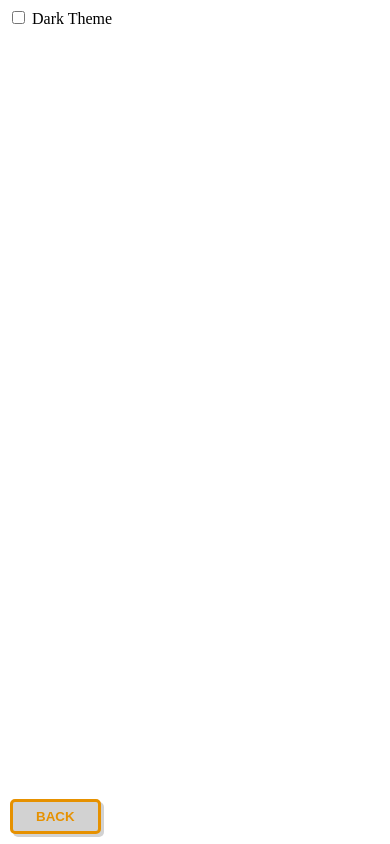
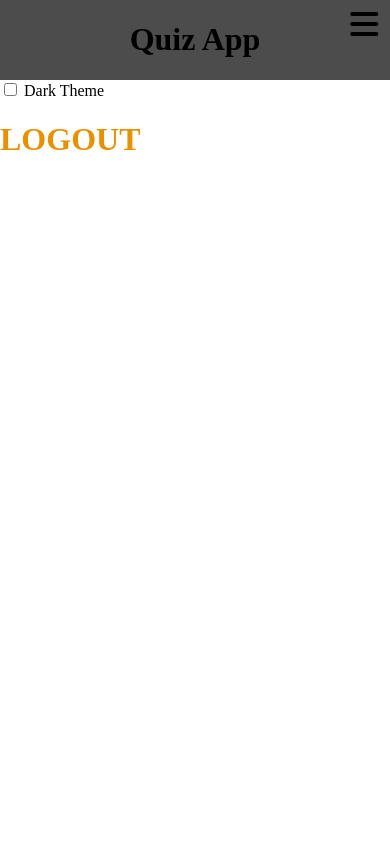
Before and after one commit to MelihKacan/Django-Quiz-App, a Django app: page /settings in a window 390 px wide. Run offline with Django 5.2, Linux system fonts and the light colour scheme; a user stored in the database is signed in; data comes from the database, SQL or seed files in the repository; both versions use the stored data as it was after the commit; some libraries are stand-ins or nearby versions.

Commit message:
Responsive Navbar Basics (Without Dark Mode Integration)

```diff
--- /dev/null
+++ b/django_quiz_app/static/css/navbar.css
@@ -0,0 +1,68 @@
+ul {
+    list-style-type: none;
+    margin: 0;
+    padding: 0;
+    overflow: hidden;
+    background-color: #4c4c4c;
+  }
+
+  li {
+    float: left;
+  }
+
+  li a {
+    display: block;
+    color: white;
+    text-align: center;
+    padding: 14px 16px;
+    text-decoration: none;
+    margin-bottom: 0;
+  }
+
+  li a:hover:not(.active) {
+    background-color: #5c5c5c;
+  }
+
+  .active {
+    background-color: rgb(255, 199, 103);
+  }
+
+  .active:hover{
+    background-color: rgb(255, 199, 103,0.9);
+  }
+body{
+    margin: 0px;
+}
+
+ul h1{
+  display: none;
+}
+ul i::before{
+  display: none;
+}
+
+@media only screen and (max-width:600px){
+  li{
+    display: none;
+  }
+  ul h1{
+    display: block;
+    text-align: center;
+  }
+  ul i::before{
+    display: inline-block;
+    right: 3%;
+    position: absolute;
+    top: 1%;
+    font-size: 32px;
+  }
+
+  ul a{
+    display: inline-block;
+    right: 0;
+    position: absolute;
+    top: 0;
+    font-size: 32px;
+    margin-bottom: 0;
+  }
+}
--- /dev/null
+++ b/django_quiz_app/static/js/navbar.js
@@ -0,0 +1,19 @@
+$(function(){
+    var click_counter = 0;
+
+    $("#logo_text").click(function(){
+        window.location.replace("/");
+    })
+
+    $("#3_horizontal_line").click(function(){
+        if(click_counter == 0){
+            $("li").css({"display":"block","float":"none"});
+            $("ul a").css({"top": "0", "right": "0","position":"relative","display":"block"});
+            click_counter++;
+        }
+        else{
+            $("li").css("display","none");
+            click_counter = 0;
+        }
+    })
+})
--- /dev/null
+++ b/django_quiz_app/templates/navbar.html
@@ -0,0 +1,19 @@
+{% load static %}
+<script src="https://code.jquery.com/jquery-3.7.1.min.js" ></script>
+<link rel="stylesheet" href="https://cdnjs.cloudflare.com/ajax/libs/font-awesome/6.6.0/css/all.min.css">
+<script src="{% static 'js/navbar.js' %}"></script>
+
+<ul>
+    <div>
+        <h1 id="logo_text">Quiz App</h1>
+        <i id="3_horizontal_line" class="fa fa-bars" aria-hidden="true"></i>
+    </div>
+    <li><a class="{% if '/' == request.path%} active {%endif%}" href="/">Home</a></li>
+    <li><a class="{% if 'dashboard' in request.path%} active {%endif%}" href="{% url 'user_dashboard_web_page' %}">Dashboard</a></li>
+    <li><a class="{% if '#' in request.path%} active {%endif%}" href="#All_Quizzes">All Quizzes</a></li>
+    <li style="float:right"><a class="{% if 'settings' in request.path%} active {%endif%}" href="{% url 'settings' %}">Settings</a></li>
+</ul>
+
+
+{% block content%}
+{% endblock %}
--- a/django_quiz_app/templates/quiz_page.html
+++ b/django_quiz_app/templates/quiz_page.html
@@ -1,4 +1,6 @@
+{% extends "navbar.html" %}
 {% load static %}
+{% block content %}
 
 <!DOCTYPE html>
 <html lang="en">
@@ -11,6 +13,7 @@
     <script src="{% static 'js/theme.js' %}"></script>
     <script src="{% static 'js/quiz_page.js' %}"></script>
     <script src="{% static 'js/date.js' %}"></script>
+    <link rel="stylesheet" href="{% static 'css/navbar.css' %}">
 </head>
 <body>
 
@@ -21,3 +24,5 @@
     <h1 id="abc"></h1>
 </body>
 </html>
+
+{% endblock %}
--- a/django_quiz_app/templates/settings.html
+++ b/django_quiz_app/templates/settings.html
@@ -1,4 +1,6 @@
+{% extends "navbar.html" %}
 {% load static %}
+{% block content %}
 
 <!DOCTYPE html>
 <html lang="en">
@@ -8,11 +10,15 @@
     <title>Document</title>
     <script src="https://code.jquery.com/jquery-3.7.1.min.js" ></script>
     <link rel="stylesheet" href="{% static 'css/style.css' %}">
+    <link rel="stylesheet" href="{% static 'css/navbar.css' %}">
     <script src="{% static 'js/settings.js' %}"></script>
 </head>
 <body>
     <input type="checkbox" name="Dark Theme" value="True" id="theme_checkbox">
     <label for="Dark Theme">Dark Theme</label>
-    <a href="/"><button style="bottom:10px" id="back">BACK</button></a>
+    <a class="text_quiz" href="{% url 'logout' %}"><h1>LOGOUT</h1></a>
+    <!--<a href="/"><button style="bottom:10px" id="back">BACK</button></a>-->
 </body>
 </html>
+
+{% endblock %}
```
Also changed, not shown: django_quiz_app/templates/index.html (+7 -3 lines), django_quiz_app/templates/user_dashboard.html (+6 -1 lines), django_quiz_app/db.sqlite3.
